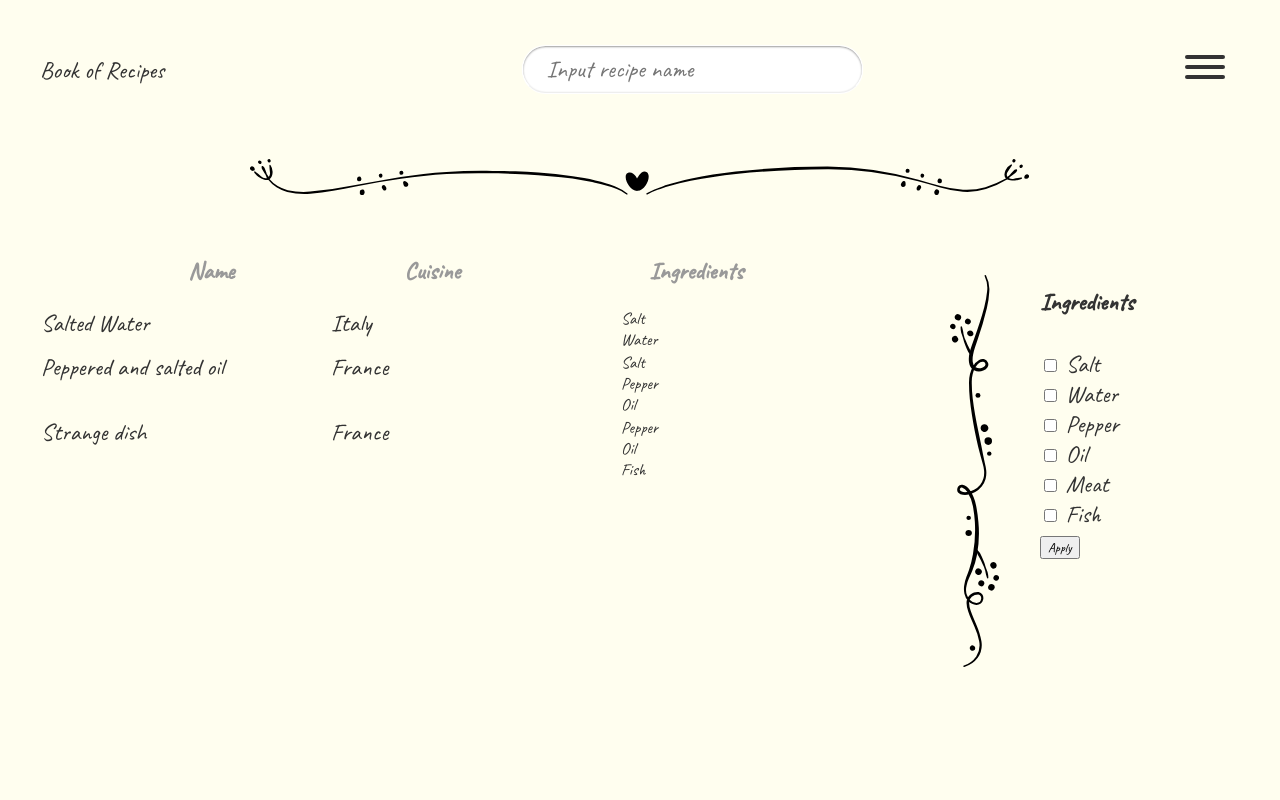
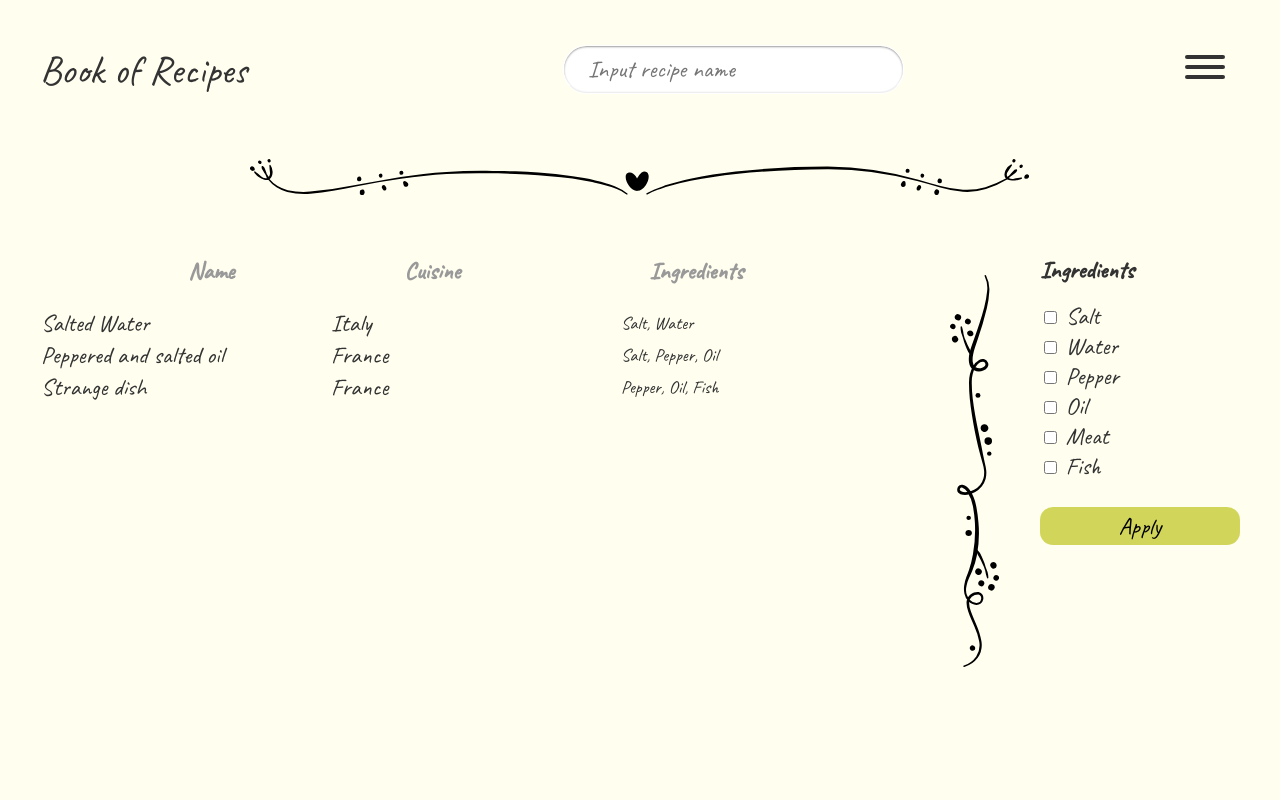
Before and after one commit to rodionme/book-of-recipes, a Django app: page / in a window 1280 px wide. Run offline with Django 3.2, Linux system fonts and the light colour scheme; data comes from the database, SQL or seed files in the repository.

Commit message:
Update styles of main layout, menu and filters

```diff
--- a/main/recipes/static/recipes/style.css
+++ b/main/recipes/static/recipes/style.css
@@ -1,13 +1,18 @@
 html,
 body {
   height: 100%;
+}
+
+html {
+  overflow: auto;
 }
 
 body {
   display: flex;
   flex-direction: column;
   min-width: 780px;
-  min-height: 600px;
+  min-height: 450px;
+  overflow: hidden;
   margin: 0;
   font-size: 16px;
   font-family: "Caveat", sans-serif;
@@ -27,6 +32,19 @@ input,
 button {
   font-family: inherit;
   outline: none;
+}
+
+button {
+  padding: 4px 24px;
+  border: none;
+  border-radius: 13px;
+  font-size: 100%;
+  background-color: #d1d65b;
+  cursor: pointer;
+}
+
+button:hover {
+  opacity: 0.8;
 }
 
 
@@ -63,7 +81,7 @@ button {
 }
 
 .logo {
-  font-size: 150%;
+  font-size: 250%;
   text-decoration: none;
 }
 
@@ -71,9 +89,7 @@ button {
 /*******************************/
 /* SEARCH                      */
 /*******************************/
-.search-wrapper {
-
-}
+.search-wrapper {}
 
 .search {
   width: 100%;
@@ -189,19 +205,34 @@ button {
 }
 
 .menu-items-list {
-  display: none;
   position: absolute;
   top: 100%;
-  right: 0;
+  right: 14px;
   list-style: none;
   margin: 0;
-  padding-left: 0;
-  border: 1px solid #ccc;
+  padding: 10px 30px;
+  box-shadow: -1px 2px 4px rgba(0, 0, 0, .3);
+  font-size: 160%;
   background-color: #fff;
+  transform: translateX(20em);
+  transition: all 0.3s ease;
+}
+
+.menu-items-list li {
+  margin-top: 6px;
+  margin-bottom: 6px;
+}
+
+.menu-items-list a {
+  text-decoration: none;
+}
+
+.menu-items-list a:hover {
+  text-decoration: underline;
 }
 
 .hamburger.is-active + .menu-items-list {
-  display: block;
+  transform: translateX(0);
 }
 
 
@@ -211,6 +242,7 @@ button {
 .content {
   display: flex;
   flex-grow: 1;
+  overflow: hidden;
   padding: 40px 40px;
 }
 
@@ -301,7 +333,13 @@ td {
 }
 
 .ingredients {
-  font-size: 70%;
+  display: flex;
+  align-items: center;
+  font-size: 75%;
+}
+
+.ingredient + .ingredient:before {
+  content: ', ';
 }
 
 
@@ -315,8 +353,32 @@ td {
   font-size: 150%;
 }
 
+.filter-form {
+  display: flex;
+  flex-direction: column;
+  height: 100%;
+}
+
+.filter-group {
+  display: flex;
+  flex-direction: column;
+}
+
+.filter-title {
+  margin-top: 0;
+  margin-bottom: 0;
+  padding-bottom: 16px;
+}
+
 .filter-list {
+  overflow: auto;
   list-style: none;
   margin: 0;
   padding-left: 0;
 }
+
+.filter-apply {
+  flex-shrink: 0;
+  align-self: left;
+  margin-top: 26px;
+}
--- a/main/recipes/templates/recipes/recipes.html
+++ b/main/recipes/templates/recipes/recipes.html
@@ -8,7 +8,7 @@
 
     <div class="search-wrapper">
       <form action="" class="search-form">
-        <input class="search" name="q" type="text" {% if query %}value="{{ query }}"{% endif %} placeholder="Input recipe name"/>
+        <input class="search" name="q" type="text" {% if query %}value="{{ query }}"{% endif %} placeholder="Input recipe name" autocomplete="off"/>
       </form>
     </div>
 
@@ -64,9 +64,9 @@
     <div class="divider divider-1"></div>
 
     <aside class="filters">
-      <form action="">
+      <form action="" class="filter-form">
         <section class="filter-group">
-          <h4>Ingredients</h4>
+          <h4 class="filter-title">Ingredients</h4>
 
           <ul class="filter-list">
             {% for ingredient in ingredients %}
@@ -78,7 +78,8 @@
           </ul>
         </section>
 
-        <button type="submit">Apply</button>
+        <button class="filter-apply" type="submit">Apply</button>
+        {# TODO: Add reset button #}
       </form>
     </aside>
   </section>
```
